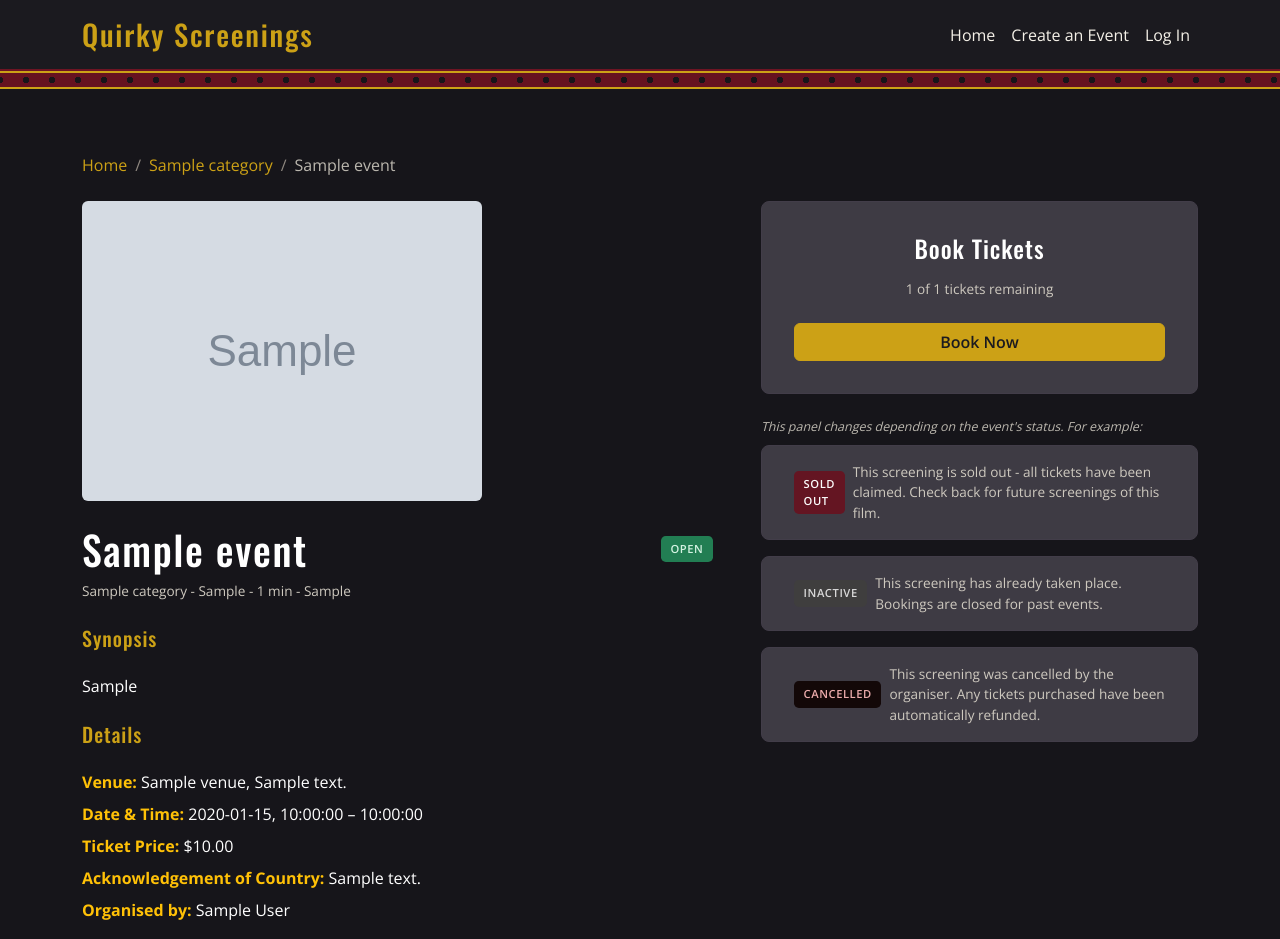
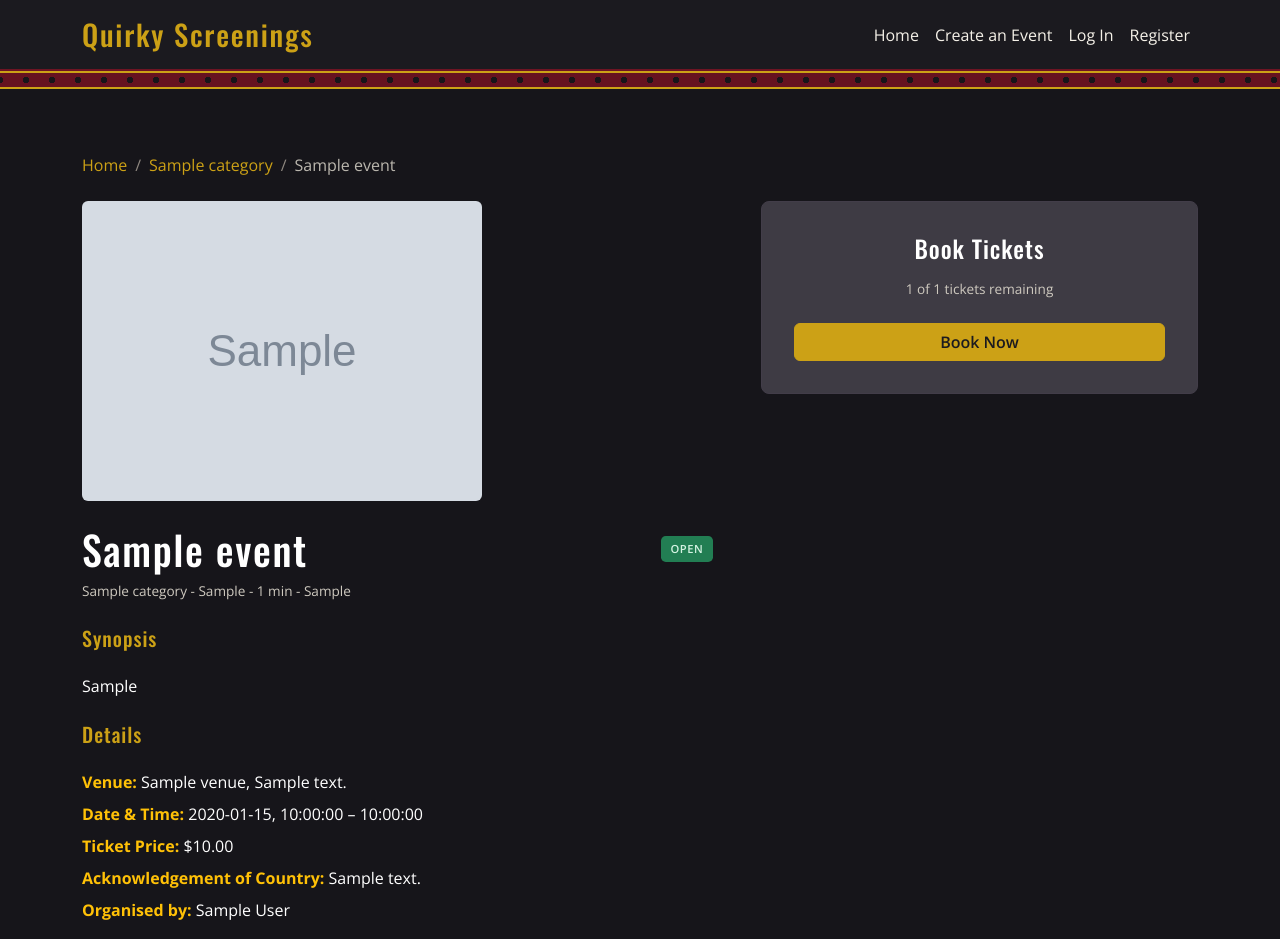
Before and after one commit to n11321814/IAB207-Group36, a Flask app: page /event/1 in a window 1280 px wide. Shown: the top 939 px of the page. Run offline with Flask 3, Linux system fonts and the light colour scheme; tables that the repository leaves empty hold one stand-in row (values such as "Sample post"); grey boxes marked "Sample" are stand-in pictures; some libraries are stand-ins or nearby versions; grey boxes are pictures that could not be loaded.

Commit message:
Final polish (#73)
* Disable debug mode, env secret key, tidy requirements

* Uploading a poster image

* Tidy nav and footer, add booking cancel

---------

Co-authored-by: Nicholas Quirk <n11321814@qut.edu.au>

```diff
--- a/requirements.txt
+++ b/requirements.txt
@@ -16,7 +16,6 @@ Jinja2==3.1.6
 MarkupSafe==3.0.3
 SQLAlchemy==2.0.52
 typing_extensions==4.16.0
-visitor==0.1.3
 Werkzeug==3.1.8
 WTForms==3.2.2
 Flask-Bcrypt==1.0.1
--- a/website/templates/base.html
+++ b/website/templates/base.html
@@ -23,10 +23,17 @@
           <li class="nav-item"><a class="nav-link" href="{{ url_for('main.create_event') }}">Create an Event</a></li>
           {% if current_user.is_authenticated %}
           <li class="nav-item"><a class="nav-link" href="{{ url_for('main.my_bookings') }}">My Bookings</a></li>
-          <li class="nav-item"><span class="nav-link">Welcome, {{ current_user.firstname }}</span></li>
-          <li class="nav-item"><a class="nav-link" href="{{ url_for('auth.logout') }}">Log Out</a></li>
+          <li class="nav-item dropdown">
+            <a class="nav-link dropdown-toggle" href="#" role="button" data-bs-toggle="dropdown" aria-expanded="false">
+              Hi, {{ current_user.firstname }}
+            </a>
+            <ul class="dropdown-menu dropdown-menu-end">
+              <li><a class="dropdown-item" href="{{ url_for('auth.logout') }}">Log Out</a></li>
+            </ul>
+          </li>
           {% else %}
           <li class="nav-item"><a class="nav-link" href="{{ url_for('auth.login') }}">Log In</a></li>
+          <li class="nav-item"><a class="nav-link" href="{{ url_for('auth.register') }}">Register</a></li>
           {% endif %}
         </ul>
       </div>
--- a/website/templates/event_details.html
+++ b/website/templates/event_details.html
@@ -15,7 +15,7 @@
 
     <div class="col-lg-7">
       <img
-        src="{{ event.poster_image or url_for('static', filename='img/no-poster.png') }}" onerror="this.onerror=null; this.src='{{ url_for('static', filename='img/no-poster.png') }}';"
+        src="{{ event.poster_image or url_for('static', filename='img/no-poster.png') }}"
         class="img-fluid rounded mb-4"
         alt="{{ event.title }} screening poster"
       >
@@ -97,31 +97,6 @@
       {% if current_user.is_authenticated and current_user.id == event.organiser_id %}
       <a href="{{ url_for('main.update_event', event_id=event.id) }}" class="btn qs-btn-outline-gold w-100 mt-2">Edit Event</a>
       {% endif %}
-
-      <p class="qs-card-meta mt-4 mb-2 qs-text-xs qs-text-muted-warm"><em>This panel changes depending on the event's status. For example:</em></p>
-
-      <div class="qs-form-panel mb-3 py-3">
-        <div class="d-flex align-items-center gap-2">
-          <span class="qs-badge qs-badge-soldout">Sold Out</span>
-          <p class="mb-0 qs-card-meta">This screening is sold out - all tickets have been claimed. Check back for future screenings of this film.</p>
-        </div>
-      </div>
-
-      <div class="qs-form-panel mb-3 py-3">
-        <div class="d-flex align-items-center gap-2">
-          <span class="qs-badge qs-badge-inactive">Inactive</span>
-          <p class="mb-0 qs-card-meta">This screening has already taken place. Bookings are closed for past events.</p>
-        </div>
-      </div>
-
-      <div class="qs-form-panel mb-3 py-3">
-        <div class="d-flex align-items-center gap-2">
-          <span class="qs-badge qs-badge-cancelled">Cancelled</span>
-          <p class="mb-0 qs-card-meta">This screening was cancelled by the organiser. Any tickets purchased have been automatically refunded.</p>
-        </div>
-      </div>
-    </div>
-
   </div>
 </main>
 
--- a/website/templates/user.html
+++ b/website/templates/user.html
@@ -3,7 +3,7 @@
 {% from "bootstrap5/form.html" import render_form %}
 
 {% block content %}
-<div class="container mt-4">
+<div class="container my-4 py-3">
     <div class="page-header">
         <h4>{{ heading }}</h4>
     </div>
--- a/website/views.py
+++ b/website/views.py
@@ -236,3 +236,21 @@ def book_event(event_id):
 def my_bookings():
     orders = Order.query.filter_by(user_id=current_user.id).all()
     return render_template('bookings.html', orders=orders)
+
+
+
+@main_bp.route('/account/bookings/<int:order_id>/cancel', methods=['POST'])
+@login_required
+def cancel_booking(order_id):
+    order = Order.query.get_or_404(order_id)
+    if order.user_id != current_user.id:
+        abort(403)
+    event = order.event
+    if event.status != 'Cancelled':
+        event.tickets_remaining += order.quantity
+        if event.status == 'Sold Out':
+            event.status = 'Open'
+    db.session.delete(order)
+    db.session.commit()
+    flash('Booking cancelled - {} ticket(s) returned for {}.'.format(order.quantity, event.title), 'info')
+    return redirect(url_for('main.my_bookings'))
```
Also changed, not shown: website/templates/bookings.html (+11 -2 lines), website/templates/index.html (+10 -8 lines).
